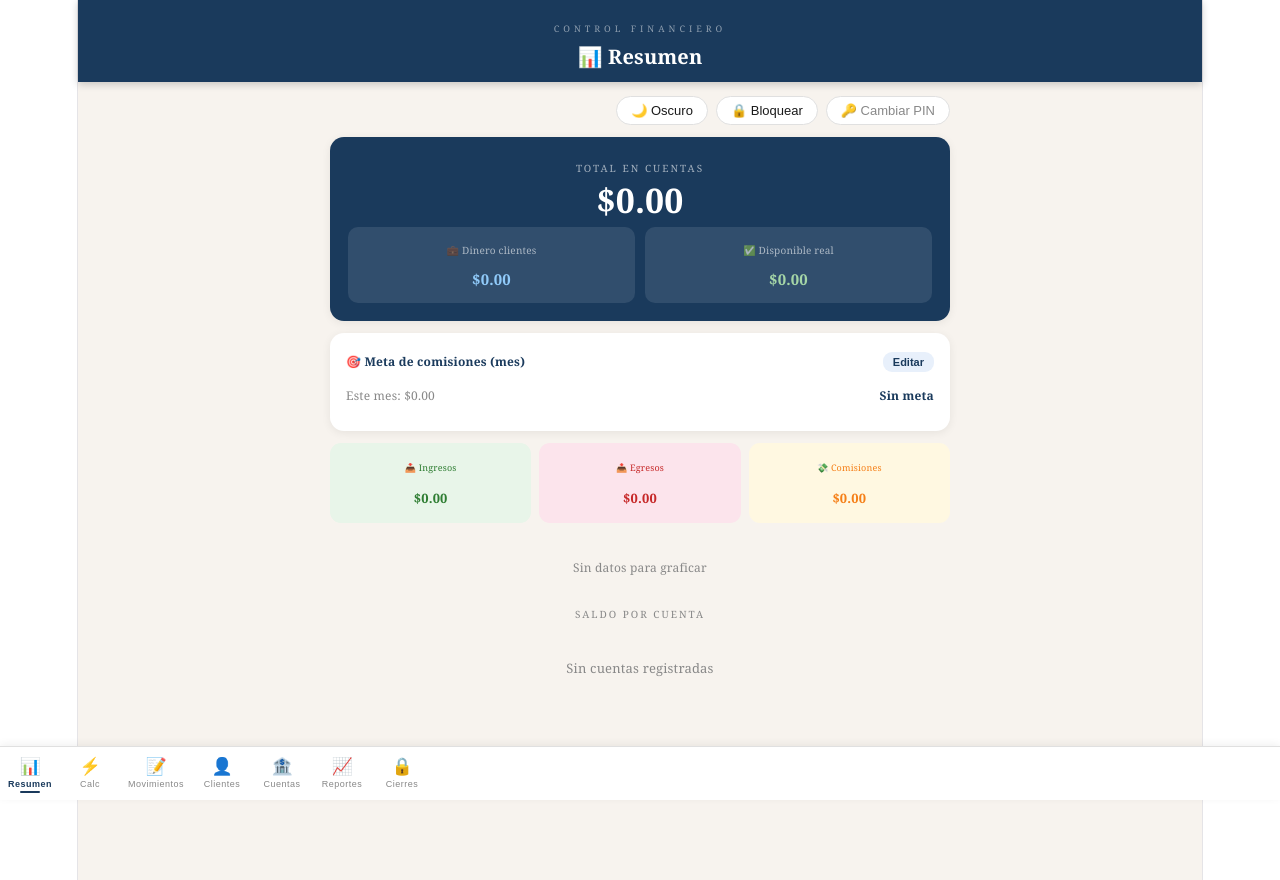
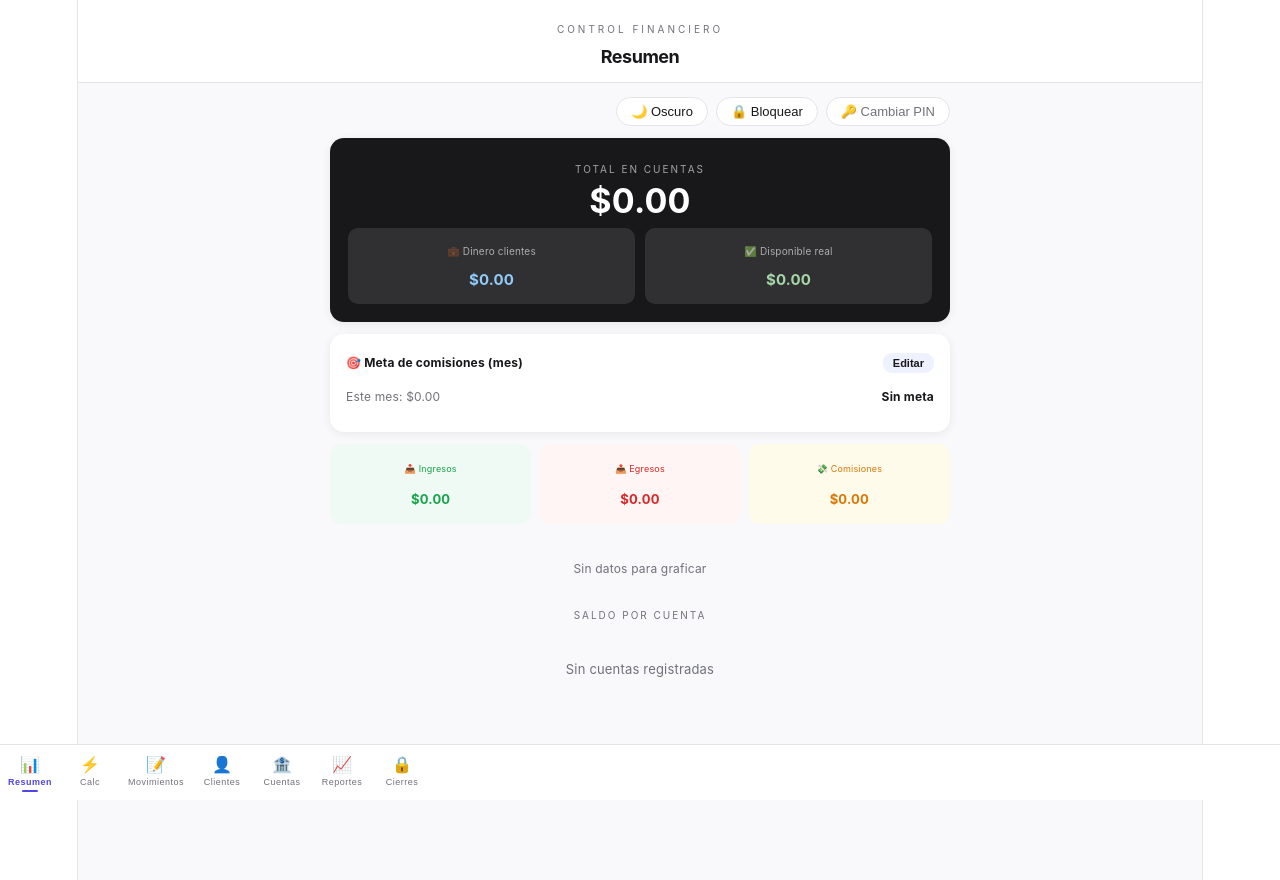
Before and after one commit to Sulises2002-lang/control-financiero, a React (Vite) app: page / in a window 1280 px wide. Built offline with nearby package versions, Linux system fonts and the light colour scheme.

Commit message:
Rediseno minimalista

```diff
--- a/src/App.jsx
+++ b/src/App.jsx
@@ -14,11 +14,26 @@ const today=()=>{const d=new Date();return`${d.getFullYear()}-${String(d.getMont
 const parseMonto=v=>parseFloat((v||"").toString().replace(/,/g,""))||0;
 const BANCOS=["Cruco Banorte","Cruco Afirme","Colpi Afirme"];
 const CATEGORIAS=["Operación","Nómina","Proveedor","Bancario"];
-const TIPO_META={ingreso:{emoji:"📥",bg:"#e8f5e9",color:"#2e7d32",label:"Ingreso"},egreso:{emoji:"📤",bg:"#fce4ec",color:"#c62828",label:"Egreso"},ajuste:{emoji:"⚖️",bg:"#fff8e1",color:"#f57f17",label:"Ajuste"},transferencia:{emoji:"🔄",bg:"#ede7f6",color:"#6a1b9a",label:"Transferencia"}};
+const TIPO_META={
+  ingreso:    {emoji:"↑", bg:"#f0faf4", color:"#16a34a", label:"Ingreso"},
+  egreso:     {emoji:"↓", bg:"#fff5f5", color:"#dc2626", label:"Egreso"},
+  ajuste:     {emoji:"~", bg:"#fafafa", color:"#71717a", label:"Ajuste"},
+  transferencia:{emoji:"⇄",bg:"#f5f5ff", color:"#4f46e5", label:"Transferencia"},
+};
 
 // ══ TEMA ══
-const LIGHT={navy:"#1a3a5c",blue:"#2e6da4",lblue:"#e8f0fb",xblue:"#f0f5fb",green:"#2e7d32",lgreen:"#e8f5e9",red:"#c62828",lred:"#fce4ec",gold:"#f57f17",lgold:"#fff8e1",gray:"#888",lgray:"#f5f5f5",border:"#e0e0e0",white:"#fff",bg:"#f7f3ee",cardBg:"#fff",text:"#1a1a1a"};
-const DARK={navy:"#90caf9",blue:"#64b5f6",lblue:"#1e2a3a",xblue:"#1a2233",green:"#81c784",lgreen:"#1a2e1a",red:"#ef9a9a",lred:"#2e1a1a",gold:"#ffd54f",lgold:"#2e2a1a",gray:"#aaa",lgray:"#2a2a2a",border:"#333",white:"#1e1e1e",bg:"#121212",cardBg:"#1e1e1e",text:"#f0f0f0"};
+const LIGHT={
+  navy:"#18181b", blue:"#4f46e5", lblue:"#eef2ff", xblue:"#f8fafc",
+  green:"#16a34a", lgreen:"#f0faf4", red:"#dc2626", lred:"#fff5f5",
+  gold:"#d97706", lgold:"#fffbeb", gray:"#71717a", lgray:"#f4f4f5",
+  border:"#e4e4e7", white:"#ffffff", bg:"#f9f9fb", cardBg:"#ffffff", text:"#18181b"
+};
+const DARK={
+  navy:"#e4e4e7", blue:"#818cf8", lblue:"#1e1b4b", xblue:"#18181b",
+  green:"#4ade80", lgreen:"#052e16", red:"#f87171", lred:"#1c0a0a",
+  gold:"#fbbf24", lgold:"#1c1107", gray:"#a1a1aa", lgray:"#27272a",
+  border:"#3f3f46", white:"#18181b", bg:"#09090b", cardBg:"#18181b", text:"#f4f4f5"
+};
 
 // ══ LÓGICA ══
 function calcMov(monto,tipo,cliente,banco,esNomina){
@@ -32,21 +47,20 @@ function calcMov(monto,tipo,cliente,banco,esNomina){
 }
 function saldoCliente(c,movs){
   const cm=movs.filter(m=>m.clienteId===c.id);
-  // montoFinal ya tiene descontada la comisión — no restar de nuevo
-  return(c.saldoInicial||0)
-    +cm.filter(m=>m.tipo==="ingreso").reduce((a,m)=>a+m.montoFinal,0)
-    -cm.filter(m=>m.tipo==="egreso").reduce((a,m)=>a+m.montoFinal,0)
-    +cm.filter(m=>m.tipo==="ajuste").reduce((a,m)=>a+m.montoFinal,0);
+  const ing = cm.filter(m=>m.tipo==="ingreso").reduce((a,m)=>a+m.montoFinal,0);
+  const eg  = cm.filter(m=>m.tipo==="egreso").reduce((a,m)=>a+m.montoFinal,0);
+  // Los ajustes pueden ser positivos o negativos (montoFinal puede ser negativo)
+  const aj  = cm.filter(m=>m.tipo==="ajuste").reduce((a,m)=>a+m.montoFinal,0);
+  return (c.saldoInicial||0) + ing - eg + aj;
 }
 function saldoCuenta(c,movs){
   const cm=movs.filter(m=>m.cuentaId===c.id);
   const transferSalida=movs.filter(m=>m.tipo==="transferencia"&&m.cuentaOrigenId===c.id).reduce((a,m)=>a+m.montoFinal,0);
   const transferEntrada=movs.filter(m=>m.tipo==="transferencia"&&m.cuentaDestinoId===c.id).reduce((a,m)=>a+m.montoFinal,0);
-  // Las comisiones SE QUEDAN en la cuenta — solo se restan del saldo del cliente
   return(c.saldoInicial||0)
-    +cm.filter(m=>m.tipo==="ingreso").reduce((a,m)=>a+m.montoOriginal,0) // monto completo, sin restar comisión
+    +cm.filter(m=>m.tipo==="ingreso").reduce((a,m)=>a+m.montoOriginal,0)
     -cm.filter(m=>m.tipo==="egreso").reduce((a,m)=>a+m.montoFinal,0)
-    +cm.filter(m=>m.tipo==="ajuste").reduce((a,m)=>a+m.montoFinal,0)
+    +cm.filter(m=>m.tipo==="ajuste"&&m.cuentaId).reduce((a,m)=>a+m.montoFinal,0) // solo ajustes con cuenta
     -transferSalida+transferEntrada;
 }
 function resumenTotal(cls,ctas,movs){
@@ -96,7 +110,7 @@ function Login({onLogin,C}){
   const titulo = mode==="login" ? "Ingresa tu PIN" : fase==="ingresar" ? "Crea tu PIN (4-6 dígitos)" : "Confirma tu PIN";
 
   return(
-    <div style={{minHeight:"100vh",background:C.bg,display:"flex",flexDirection:"column",alignItems:"center",justifyContent:"center",padding:24}}>
+    <div style={{minHeight:"100vh",background:C.bg,display:"flex",flexDirection:"column",alignItems:"center",justifyContent:"center",padding:24,fontFamily:"-apple-system,BlinkMacSystemFont,'Segoe UI',sans-serif"}}>
       <div style={{fontSize:44,marginBottom:8}}>🔐</div>
       <div style={{fontSize:22,fontWeight:"bold",color:C.navy,marginBottom:4}}>Control Financiero</div>
       <div style={{fontSize:13,color:C.gray,marginBottom:28,textAlign:"center"}}>{titulo}</div>
@@ -591,10 +605,14 @@ function CalculadoraRapida({clientes,C}){
   );
 }
 
-function Clientes({cls,movs,onAdd,onEdit,onDel,C}){
+function Clientes({cls,movs,onAdd,onEdit,onDel,onAddMov,C}){
   const inp2={width:"100%",padding:"9px 12px",borderRadius:8,border:`1.5px solid ${C.border}`,fontSize:14,boxSizing:"border-box",outline:"none",fontFamily:"inherit",background:C.cardBg,color:C.text};
   const [modal,setModal]=useState(null);
   const [detalle,setDetalle]=useState(null);
+  const [reajuste,setReajuste]=useState(false);
+  const [nuevoSaldo,setNuevoSaldo]=useState("");
+  const [cuentaAjuste,setCuentaAjuste]=useState("");
+  const [notaAjuste,setNotaAjuste]=useState("Reajuste de saldo");
 
   if(detalle){
     const c=detalle;
@@ -603,9 +621,35 @@ function Clientes({cls,movs,onAdd,onEdit,onDel,C}){
     const ing=cm.filter(m=>m.tipo==="ingreso").reduce((a,m)=>a+m.montoFinal,0);
     const eg=cm.filter(m=>m.tipo==="egreso").reduce((a,m)=>a+m.montoFinal,0);
     const com=cm.filter(m=>m.tipo==="ingreso").reduce((a,m)=>a+m.comision,0);
+
+    function hacerReajuste(){
+      const nuevo = parseMonto(nuevoSaldo);
+      const diferencia = nuevo - s;
+      if(diferencia === 0) return;
+      onAddMov({
+        id: uid(),
+        tipo: "ajuste",
+        clienteId: c.id,
+        cuentaId: null, // ← sin cuenta, no afecta saldos bancarios
+        banco: null, esNomina: false,
+        concepto: notaAjuste || "Reajuste de saldo",
+        categoria: "Operación",
+        notas: `Saldo anterior: ${fmt(s)} → Saldo nuevo: ${fmt(nuevo)}`,
+        fecha: today(),
+        estado: "confirmado",
+        montoOriginal: diferencia,
+        montoSinIVA: 0, comision: 0,
+        montoFinal: diferencia,
+        pct: 0, historial: [], revisado: false,
+      });
+      setReajuste(false);
+      setNuevoSaldo("");
+      setNotaAjuste("Reajuste de saldo");
+    }
+
     return(
       <div>
-        <button onClick={()=>setDetalle(null)} style={{padding:"9px 16px",borderRadius:9,border:"none",background:C.lgray,color:C.navy,fontWeight:"bold",fontSize:13,cursor:"pointer",marginBottom:14}}>← Volver</button>
+        <button onClick={()=>{setDetalle(null);setReajuste(false);}} style={{padding:"9px 16px",borderRadius:9,border:"none",background:C.lgray,color:C.navy,fontWeight:"bold",fontSize:13,cursor:"pointer",marginBottom:14}}>← Volver</button>
         <div style={{background:C.navy,borderRadius:14,padding:18,marginBottom:12,color:"#fff"}}>
           <div style={{fontSize:18,fontWeight:"bold"}}>{c.vip?"⭐ ":""}{c.nombre}</div>
           <div style={{opacity:.6,fontSize:12,marginTop:4}}>{(c.bancos||[]).map(b=>`${b.banco}: ${b.porcentaje}%`).join(" · ")}</div>
@@ -613,18 +657,65 @@ function Clientes({cls,movs,onAdd,onEdit,onDel,C}){
           <div style={{fontSize:30,fontWeight:"bold",marginTop:10,color:s>=0?"#a5d6a7":"#ef9a9a"}}>{fmt(s)}</div>
           <div style={{fontSize:11,opacity:.6}}>Saldo actual</div>
         </div>
+
         <div style={{display:"grid",gridTemplateColumns:"1fr 1fr 1fr",gap:8,marginBottom:12}}>
           {[["📥",fmt(ing),C.lgreen,C.green],["📤",fmt(eg),C.lred,C.red],["💸",fmt(com),C.lgold,C.gold]].map(([l,v,bg,col])=>(
             <div key={l} style={{background:bg,borderRadius:10,padding:"10px 8px",textAlign:"center"}}><div style={{fontSize:16}}>{l}</div><div style={{fontWeight:"bold",fontSize:12,color:col}}>{v}</div></div>
           ))}
         </div>
-        {[...cm].sort((a,b)=>b.fecha.localeCompare(a.fecha)).map(m=>{const mt=TIPO_META[m.tipo];return(
-          <div key={m.id} style={{background:C.cardBg,borderRadius:14,padding:14,boxShadow:"0 2px 10px rgba(0,0,0,0.07)",marginBottom:8,display:"flex",gap:10,alignItems:"center"}}>
-            <div style={{background:mt.bg,borderRadius:8,padding:"6px 8px",fontSize:16}}>{mt.emoji}</div>
-            <div style={{flex:1}}><div style={{fontWeight:"bold",fontSize:13,color:C.navy}}>{m.concepto||"Sin concepto"}</div><div style={{fontSize:11,color:C.gray}}>{fmtDate(m.fecha)}{m.banco&&` · ${m.banco}`}{m.esNomina&&" · Nómina"}</div></div>
-            <div style={{textAlign:"right"}}><div style={{fontWeight:"bold",color:m.tipo==="egreso"?C.red:C.green}}>{fmt(m.montoFinal)}</div>{m.comision>0&&<div style={{fontSize:10,color:C.gold}}>com: {fmt(m.comision)}</div>}</div>
+
+        {/* Botón reajuste */}
+        <button onClick={()=>setReajuste(!reajuste)} style={{width:"100%",padding:"10px",borderRadius:9,border:`1.5px solid ${C.gold}`,background:reajuste?C.lgold:C.cardBg,color:C.gold,fontWeight:"bold",fontSize:13,cursor:"pointer",marginBottom:12}}>
+          ⚖️ {reajuste ? "Cancelar reajuste" : "Reajustar saldo"}
+        </button>
+
+        {reajuste&&(
+          <div style={{background:C.lgold,borderRadius:14,padding:16,marginBottom:12,border:`1.5px solid ${C.gold}`}}>
+            <div style={{fontSize:12,color:C.gold,fontWeight:"bold",marginBottom:12}}>⚖️ Reajuste de saldo para {c.nombre}</div>
+            <div style={{display:"flex",justifyContent:"space-between",marginBottom:10,padding:"8px 12px",background:C.white,borderRadius:8}}>
+              <span style={{color:C.gray,fontSize:13}}>Saldo actual</span>
+              <span style={{fontWeight:"bold",color:s>=0?C.green:C.red}}>{fmt(s)}</span>
+            </div>
+            <span style={{fontSize:10,color:C.gray,letterSpacing:1.5,textTransform:"uppercase",marginBottom:3,display:"block"}}>Nuevo saldo ($)</span>
+            <input type="text" inputMode="decimal" placeholder="Ej: 0.00" value={nuevoSaldo} onChange={e=>setNuevoSaldo(e.target.value)} style={{...inp2,marginBottom:10,fontSize:16}} />
+
+            {parseMonto(nuevoSaldo)!==undefined&&nuevoSaldo!==""&&(()=>{
+              const nuevo=parseMonto(nuevoSaldo);
+              const dif=nuevo-s;
+              return(
+                <div style={{padding:"10px 12px",background:C.white,borderRadius:8,marginBottom:10}}>
+                  <div style={{display:"flex",justifyContent:"space-between",marginBottom:4}}>
+                    <span style={{fontSize:12,color:C.gray}}>Diferencia (ajuste)</span>
+                    <span style={{fontWeight:"bold",color:dif>=0?C.green:C.red}}>{dif>=0?"+":""}{fmt(dif)}</span>
+                  </div>
+                  <div style={{display:"flex",justifyContent:"space-between"}}>
+                    <span style={{fontSize:12,color:C.gray}}>Saldo resultante</span>
+                    <span style={{fontWeight:"bold",color:nuevo>=0?C.green:C.red}}>{fmt(nuevo)}</span>
+                  </div>
+                </div>
+              );
+            })()}
+
+            <span style={{fontSize:10,color:C.gray,letterSpacing:1.5,textTransform:"uppercase",marginBottom:3,display:"block"}}>Concepto del ajuste</span>
+            <input value={notaAjuste} onChange={e=>setNotaAjuste(e.target.value)} style={{...inp2,marginBottom:12}} />
+
+            <button onClick={hacerReajuste} disabled={!nuevoSaldo} style={{width:"100%",padding:"12px",borderRadius:9,border:"none",background:nuevoSaldo?C.navy:"#ccc",color:"#fff",fontWeight:"bold",fontSize:14,cursor:nuevoSaldo?"pointer":"not-allowed"}}>
+              ✅ Aplicar reajuste
+            </button>
           </div>
-        );})}
+        )}
+
+        {[...cm].sort((a,b)=>b.fecha.localeCompare(a.fecha)).map(m=>{
+          const mt=TIPO_META[m.tipo]||TIPO_META.ajuste;
+          const esPos = m.montoFinal >= 0;
+          return(
+            <div key={m.id} style={{background:C.cardBg,borderRadius:14,padding:14,boxShadow:"0 2px 10px rgba(0,0,0,0.07)",marginBottom:8,display:"flex",gap:10,alignItems:"center"}}>
+              <div style={{background:mt.bg,borderRadius:8,padding:"6px 8px",fontSize:16}}>{mt.emoji}</div>
+              <div style={{flex:1}}><div style={{fontWeight:"bold",fontSize:13,color:C.navy}}>{m.concepto||"Sin concepto"}</div><div style={{fontSize:11,color:C.gray}}>{fmtDate(m.fecha)}{m.banco&&` · ${m.banco}`}{m.esNomina&&" · Nómina"}</div></div>
+              <div style={{textAlign:"right"}}><div style={{fontWeight:"bold",color:m.tipo==="egreso"||(m.tipo==="ajuste"&&!esPos)?C.red:C.green}}>{esPos?"+":""}{fmt(m.montoFinal)}</div>{m.comision>0&&<div style={{fontSize:10,color:C.gold}}>com: {fmt(m.comision)}</div>}</div>
+            </div>
+          );
+        })}
       </div>
     );
   }
@@ -1237,26 +1328,26 @@ export default function App(){
   if(!loggedIn)return<Login onLogin={()=>setLoggedIn(true)} C={C} />;
 
   return(
-    <div style={{fontFamily:"Georgia,serif",minHeight:"100vh",background:C.bg,paddingBottom:80,color:C.text}}>
-      <div style={{background:C.navy,padding:"16px 16px 12px",color:"#fff",position:"sticky",top:0,zIndex:10,boxShadow:"0 2px 8px rgba(0,0,0,0.2)"}}>
-        <div style={{fontSize:9,letterSpacing:4,opacity:.5,textTransform:"uppercase"}}>Control Financiero</div>
-        <div style={{fontSize:20,fontWeight:"bold",marginTop:2}}>{TABS.find(t=>t.key===tab)?.emoji} {TABS.find(t=>t.key===tab)?.label}</div>
+    <div style={{fontFamily:"-apple-system,BlinkMacSystemFont,'Segoe UI',sans-serif",minHeight:"100vh",background:C.bg,paddingBottom:80,color:C.text}}>
+      <div style={{background:C.cardBg,padding:"16px 18px 12px",color:C.text,position:"sticky",top:0,zIndex:10,borderBottom:`1px solid ${C.border}`}}>
+        <div style={{fontSize:10,letterSpacing:3,color:C.gray,textTransform:"uppercase"}}>Control Financiero</div>
+        <div style={{fontSize:18,fontWeight:"700",marginTop:2,color:C.text,letterSpacing:"-0.5px"}}>{TABS.find(t=>t.key===tab)?.label}</div>
       </div>
       <div style={{padding:"14px 12px",maxWidth:620,margin:"0 auto"}}>
         {tab==="resumen"&&<Resumen cls={cls} ctas={ctas} movs={movs} meta={meta} onSetMeta={v=>{setMeta(v);}} dark={dark} onToggleDark={()=>setDark(!dark)} onLock={()=>setLoggedIn(false)} C={C} />}
         {tab==="calc"&&<CalculadoraRapida clientes={cls} C={C} />}
         {tab==="movimientos"&&<Movimientos cls={cls} ctas={ctas} movs={movs} onAdd={m=>setMovs(p=>[...p,m])} onEdit={m=>setMovs(p=>p.map(x=>x.id===m.id?m:x))} onDel={id=>setMovs(p=>p.filter(x=>x.id!==id))} clientesRecientes={recientes} onUpdateRecientes={updateRecientes} C={C} />}
-        {tab==="clientes"&&<Clientes cls={cls} movs={movs} onAdd={c=>setCls(p=>[...p,c])} onEdit={c=>setCls(p=>p.map(x=>x.id===c.id?c:x))} onDel={id=>setCls(p=>p.filter(x=>x.id!==id))} C={C} />}
+        {tab==="clientes"&&<Clientes cls={cls} movs={movs} onAdd={c=>setCls(p=>[...p,c])} onEdit={c=>setCls(p=>p.map(x=>x.id===c.id?c:x))} onDel={id=>setCls(p=>p.filter(x=>x.id!==id))} onAddMov={m=>setMovs(p=>[...p,m])} C={C} />}
         {tab==="cuentas"&&<Cuentas ctas={ctas} movs={movs} onAdd={c=>setCtas(p=>[...p,c])} onEdit={c=>setCtas(p=>p.map(x=>x.id===c.id?c:x))} onDel={id=>setCtas(p=>p.filter(x=>x.id!==id))} onConciliar={m=>setMovs(p=>[...p,m])} C={C} />}
         {tab==="reportes"&&<Reportes cls={cls} ctas={ctas} movs={movs} C={C} />}
         {tab==="cierres"&&<Cierres cls={cls} ctas={ctas} movs={movs} cierres={cierres} onCerrar={c=>setCierres(p=>[...p,c])} onBorrarUno={id=>setCierres(p=>p.filter(x=>x.id!==id))} onBorrarTodos={()=>setCierres([])} C={C} todosMovs={movs} todasCtas={ctas} />}
       </div>
-      <div style={{position:"fixed",bottom:0,left:0,right:0,background:C.cardBg,borderTop:`1px solid ${C.border}`,display:"flex",zIndex:20,boxShadow:"0 -2px 8px rgba(0,0,0,0.06)",overflowX:"auto"}}>
+      <div style={{position:"fixed",bottom:0,left:0,right:0,background:C.cardBg,borderTop:`1px solid ${C.border}`,display:"flex",zIndex:20,overflowX:"auto"}}>
         {TABS.map(t=>(
-          <button key={t.key} onClick={()=>setTab(t.key)} style={{flex:"0 0 auto",minWidth:60,padding:"9px 8px 7px",border:"none",background:"none",cursor:"pointer",display:"flex",flexDirection:"column",alignItems:"center",gap:2}}>
-            <span style={{fontSize:17}}>{t.emoji}</span>
-            <span style={{fontSize:9,color:tab===t.key?C.navy:C.gray,fontWeight:tab===t.key?"bold":"normal",letterSpacing:.5,whiteSpace:"nowrap"}}>{t.label}</span>
-            {tab===t.key&&<div style={{width:20,height:2,background:C.navy,borderRadius:2}} />}
+          <button key={t.key} onClick={()=>setTab(t.key)} style={{flex:"0 0 auto",minWidth:60,padding:"10px 8px 8px",border:"none",background:"none",cursor:"pointer",display:"flex",flexDirection:"column",alignItems:"center",gap:3}}>
+            <span style={{fontSize:16}}>{t.emoji}</span>
+            <span style={{fontSize:9,color:tab===t.key?C.blue:C.gray,fontWeight:tab===t.key?"600":"400",letterSpacing:.5,whiteSpace:"nowrap"}}>{t.label}</span>
+            {tab===t.key&&<div style={{width:16,height:2,background:C.blue,borderRadius:2}} />}
           </button>
         ))}
       </div>
```
